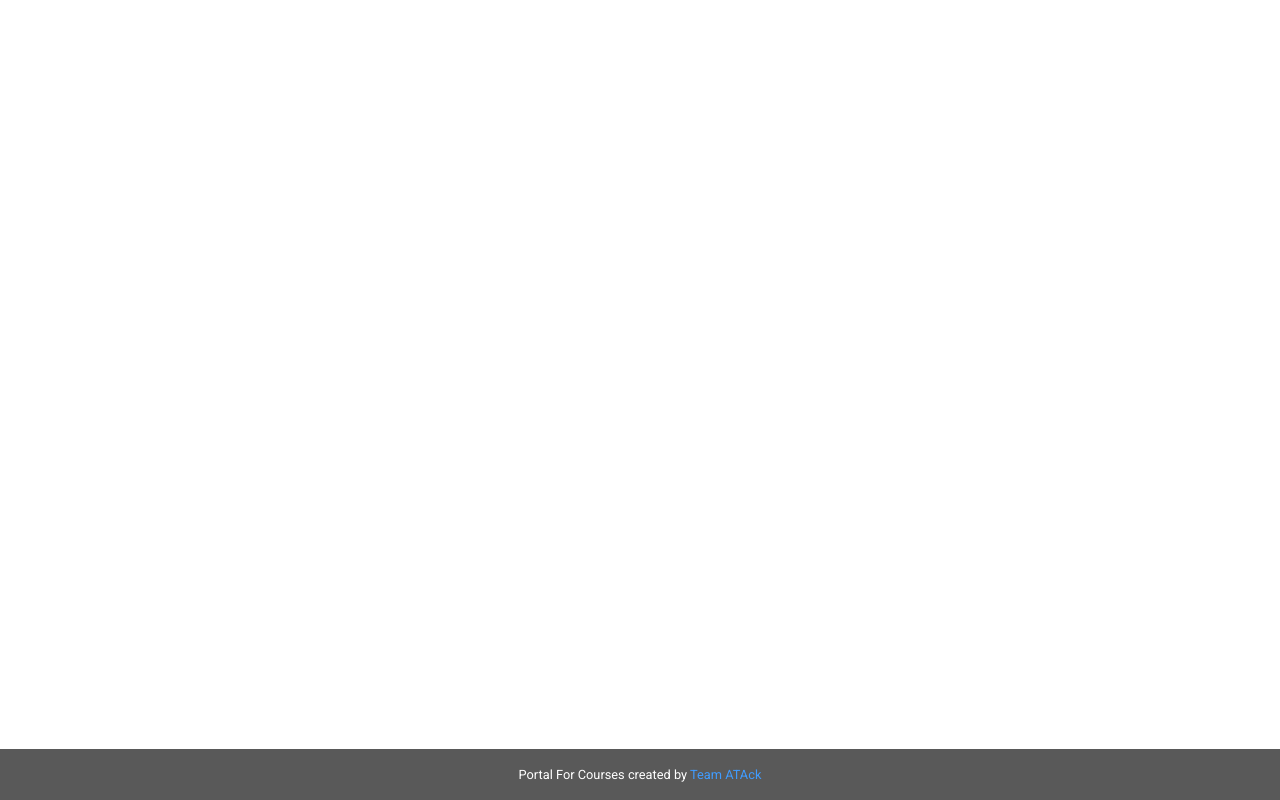
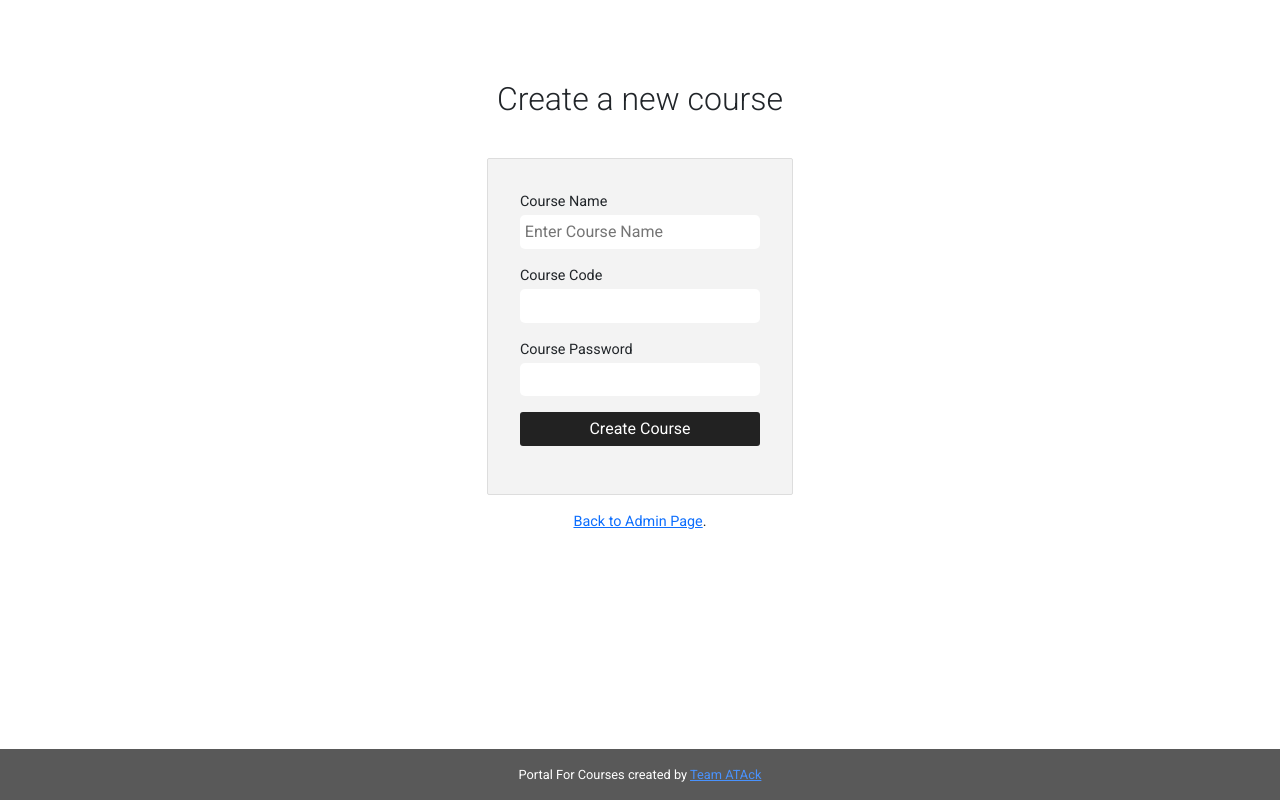
Before and after one commit to ATAck-Portal-for-Courses/Portal-For-Courses, a React (Create React App) app in the folder atack-portal/frontend/: page /course-create in a window 1280 px wide. Built offline with nearby package versions, Linux system fonts and the light colour scheme; the HTML template or start-up script is replaced by a standard one; a web font is replaced by a local one.

Commit message:
course-creation form, admin navbar

```diff
--- a/atack-portal/frontend/package.json
+++ b/atack-portal/frontend/package.json
@@ -3,6 +3,7 @@
   "version": "0.1.0",
   "private": true,
   "dependencies": {
+    "bootstrap": "^5.2.3",
     "react": "^18.2.0",
     "react-dom": "^18.2.0",
     "react-router-dom": "^6.4.3",
--- a/atack-portal/frontend/src/App.js
+++ b/atack-portal/frontend/src/App.js
@@ -10,6 +10,7 @@ import AdminHome from './components/pages/AdminHome'
 import StudentHome from './components/pages/StudentHome'
 import Footer from './components/pages/Footer'
 import SignUpPage from './components/pages/RegisterPage'
+import CourseCreate from './components/pages/CourseCreate'
 
 import './App.css'
 
@@ -27,6 +28,7 @@ export default function App() {
                     <Route path="/home" element={ <HomePage /> } />
                     <Route path="/admin" element={ <AdminHome /> } />
                     <Route path="/student" element={ <StudentHome /> }/>
+                    <Route path="/course-create" element={ <CourseCreate/> } />
                 </Routes>
             </div>
         </Router>
--- /dev/null
+++ b/atack-portal/frontend/src/components/navbar/AdminNav.js
@@ -0,0 +1,22 @@
+import React from 'react'
+import { NavLink } from 'react-router-dom';
+
+export default function AdminNav() {
+
+    const Logout=()=>{
+        localStorage.removeItem("student");
+        localStorage.removeItem("teacher");
+    }
+  return (
+    <nav>
+        <div>
+            <NavLink to='/admin'>Home</NavLink>
+        </div>
+        <div>
+            <NavLink to='/course-create'><button>Create New Course</button></NavLink>
+            <NavLink to='/'><button onclick={Logout}>Logout</button></NavLink>
+
+        </div>
+    </nav>
+  )
+}
--- a/atack-portal/frontend/src/components/pages/AdminHome.js
+++ b/atack-portal/frontend/src/components/pages/AdminHome.js
@@ -1,5 +1,6 @@
 /* eslint-disable jsx-a11y/alt-text */
 import React, { useEffect, useState } from 'react'
+import AdminNav from '../navbar/AdminNav';
 import HomePage from './HomePage'
 
 function Card(props){
@@ -37,7 +38,7 @@ const AdminHome= () => {
 
             console.warn(typeof(result[0]));
 
-            if(result!=false)
+            if(result!==false)
             {
                 setCourses(result);
 
@@ -46,7 +47,7 @@ const AdminHome= () => {
         }
 
         getCourses();
-    },[])
+    })
 
 
     const renderCards =  courses.map((course, index)=>{
@@ -62,7 +63,8 @@ const AdminHome= () => {
 
 
     return (
-        <>
+        <div>
+            <AdminNav/>
             <HomePage/>
             <br/>
             <div className='wrapper' >
@@ -76,7 +78,7 @@ const AdminHome= () => {
                 </div>
             }
             </div>
-        </>
+        </div>
     )
 }
 
--- /dev/null
+++ b/atack-portal/frontend/src/components/pages/CourseCreate.js
@@ -0,0 +1,45 @@
+import React, { useState } from 'react';
+import { Link } from 'react-router-dom';
+
+const CourseCreate = ()=> {
+
+    const [courseName, setCourseName] = useState("");
+    const [courseCode, setCourseCode] = useState("");
+    const [password, setPassword] = useState("");
+
+    const collectData = async ()=>{
+        console.log(courseName,courseCode,password);
+    }
+
+    return (
+        <div className="text-center m-5-auto">
+            <h2>Create a new course</h2>
+            <form>
+                <p>
+                    <label>Course Name</label><br/>
+                    <input type="text" name = 'courseName' required placeholder='Enter Course Name'
+                     value={courseName} onChange={(e)=> setCourseName(e.target.value)} />
+                </p>
+                <p>
+                    <label>Course Code</label><br/>
+                    <input type="text" name="course-code" required
+                    value={courseCode} onChange={(e)=> setCourseCode(e.target.value)} />
+                </p>
+                <p>
+                    <label>Course Password</label><br/>
+                    <input type="password" name="course-password" required
+                     value={password} onChange={(e)=> setPassword(e.target.value)} />
+                </p>
+                <p>
+                    <button id="sub_btn" type="button" onClick={collectData}>Create Course</button>
+                </p>
+            </form>
+            <footer>
+                <p><Link to="/admin">Back to Admin Page</Link>.</p>
+            </footer>
+        </div>
+    )
+
+}
+
+export default CourseCreate;
--- a/atack-portal/frontend/src/components/pages/HomePage.js
+++ b/atack-portal/frontend/src/components/pages/HomePage.js
@@ -28,9 +28,9 @@ const HomePage= () => {
     return (
         <div className="text-center">
             <h1 className="main-title home-page-title">Welcome to ATAck portal for courses</h1>
-            <Link to="/">
+            {/* <Link to="/">
                 <button className="primary-button" onClick={Logout}>Log out</button>
-            </Link>
+            </Link> */}
         </div>
     )
 }
```
Also changed, not shown: 1 other file (tests, documents, lock files or other folders).
